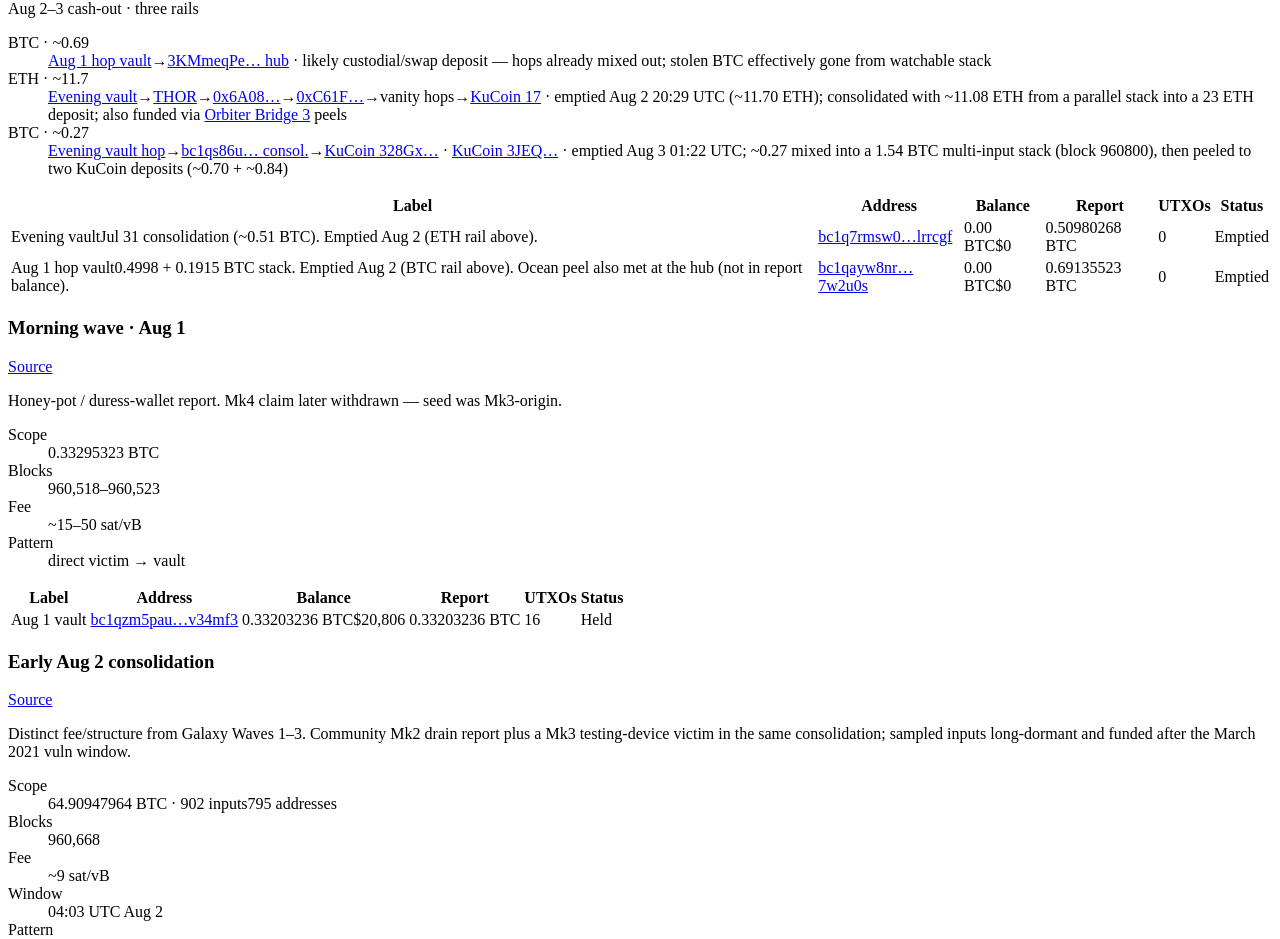
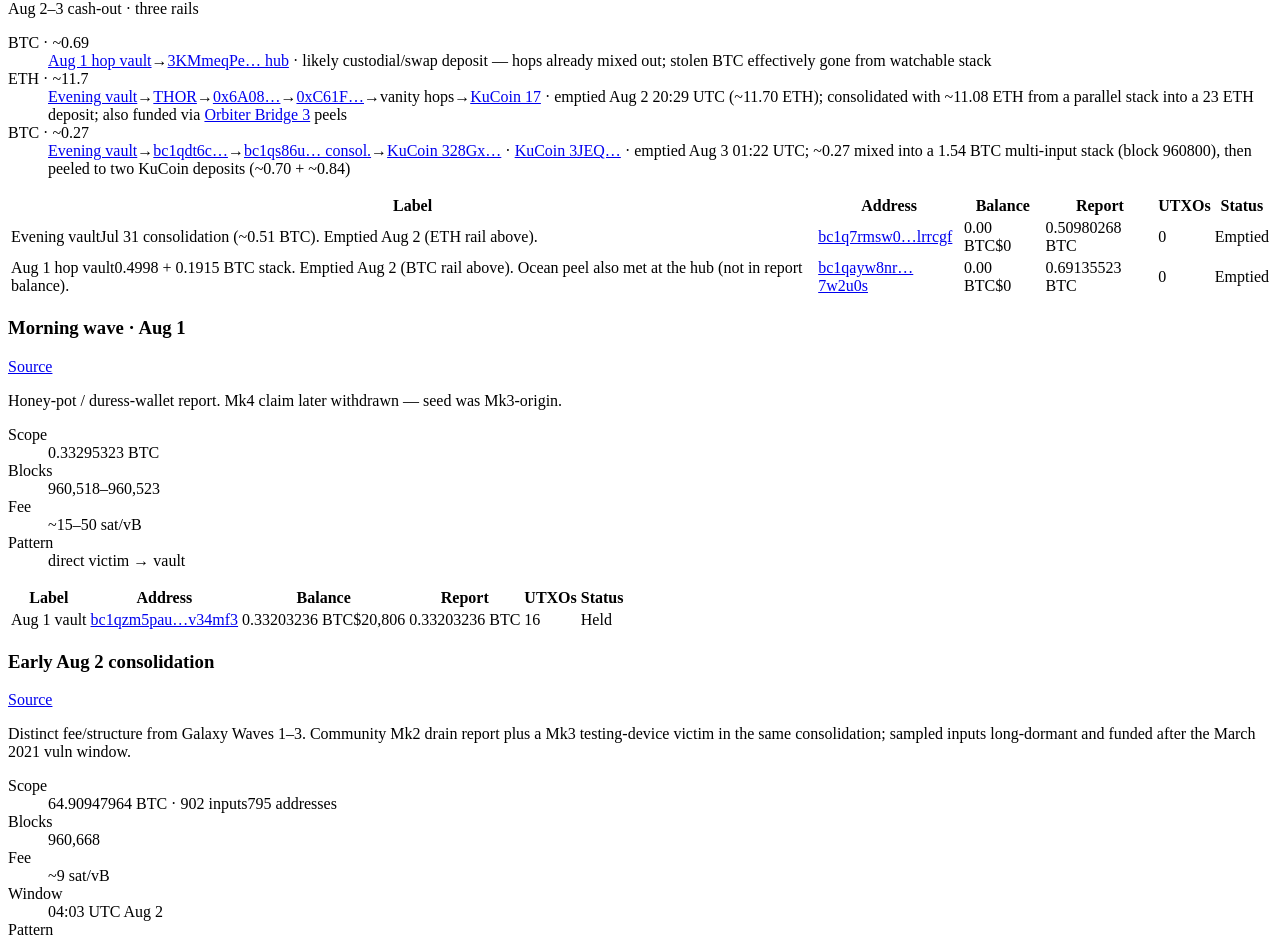
Before and after one commit to SamSamskies/coldcard-hack-tracker, a React (Vite) app: page / in a window 1280 px wide. Shown: the part 4412-5351 px from the top of the page. Built offline with nearby package versions, Linux system fonts and the light colour scheme; no server answers; the HTML template or start-up script is replaced by a standard one.

Commit message:
feat: add link to evening vault in cash-out flow
- Introduced a new link to the "Evening vault" in the cash-out flow for better navigation and clarity.
- Updated the link text for the existing "Evening vault hop" to display the address in a more concise format.

```diff
--- a/src/components/AddressList.tsx
+++ b/src/components/AddressList.tsx
@@ -542,6 +542,19 @@ function EveningCashoutFlow() {
           <dt>BTC · ~0.27</dt>
           <dd>
             <a
+              className="note-link"
+              href={explorerAddressUrl(
+                'bc1q7rmsw0ra7zrphe66wwa9960ffm69cp8dlrrcgf',
+              )}
+              target="_blank"
+              rel="noreferrer"
+            >
+              Evening vault
+            </a>
+            <span className="cashout-arrow" aria-hidden="true">
+              →
+            </span>
+            <a
               className="mono note-link"
               href={explorerAddressUrl(
                 'bc1qdt6cswq9pld5e96el8ljhk4zfqmv423atgsrqw',
@@ -549,7 +562,7 @@ function EveningCashoutFlow() {
               target="_blank"
               rel="noreferrer"
             >
-              Evening vault hop
+              bc1qdt6c…
             </a>
             <span className="cashout-arrow" aria-hidden="true">
               →
```
